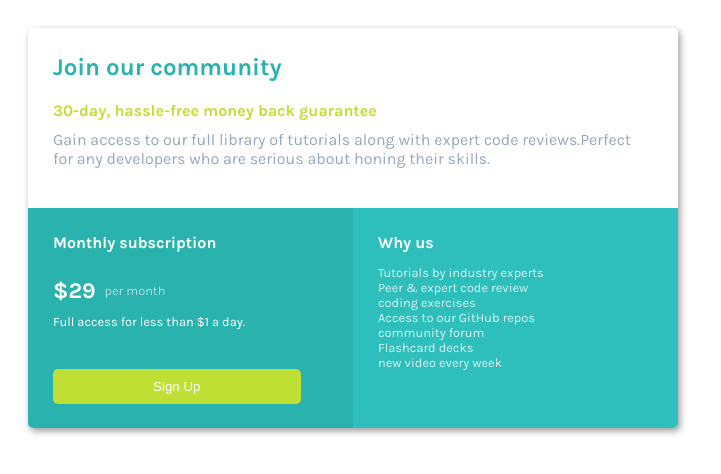
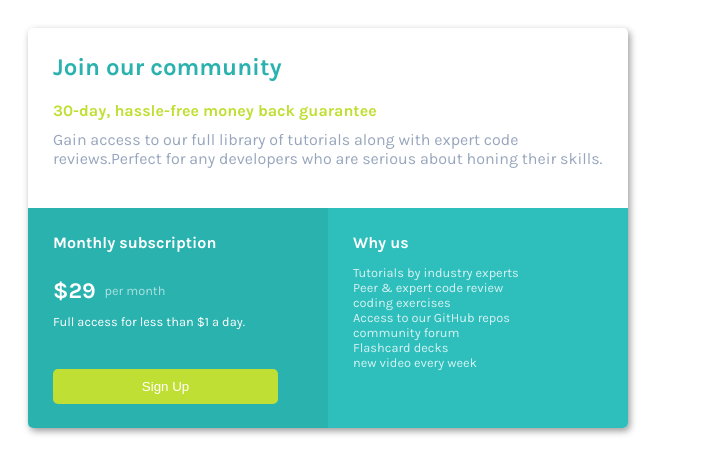
Before and after one commit to SadN00dle/pricing-card-challenge-frontendMentor-, a plain HTML site: page index.html in a window 1280 px wide. Shown: the whole page, without its empty margins (0-721 px from the left). Drawn offline with Linux system fonts and the light colour scheme.

Commit message:
Update style.css
responsive design

```diff
--- a/style.css
+++ b/style.css
@@ -29,8 +29,7 @@ h2, h4, p{
 
 /*overall Boundary of the card */
 .overworld-box{
-  width: 650px;
-  height: 400px;
+
   box-shadow: 2px 3px 7px 0px rgba(0,0,0,0.4);
   border-radius: 5px;
   overflow: hidden;
@@ -57,7 +56,7 @@ h2, h4, p{
 
 .bottom-left, .bottom-right{
   display: inline-block;
-  width: 50%;
+  width: 100%;
   height: 100%;
   vertical-align: top;
   padding: 25px;
@@ -114,3 +113,15 @@ ul{
   font-size: 0.8rem;
   opacity: 0.8;
 }
+
+/* media queries for responsive design */
+
+@media (min-width: 576px){
+  .overworld-box{
+    width: 600px;
+    height: 400px;
+  }
+  .bottom-left, .bottom-right{
+    width: 50%;
+  }
+}
```
